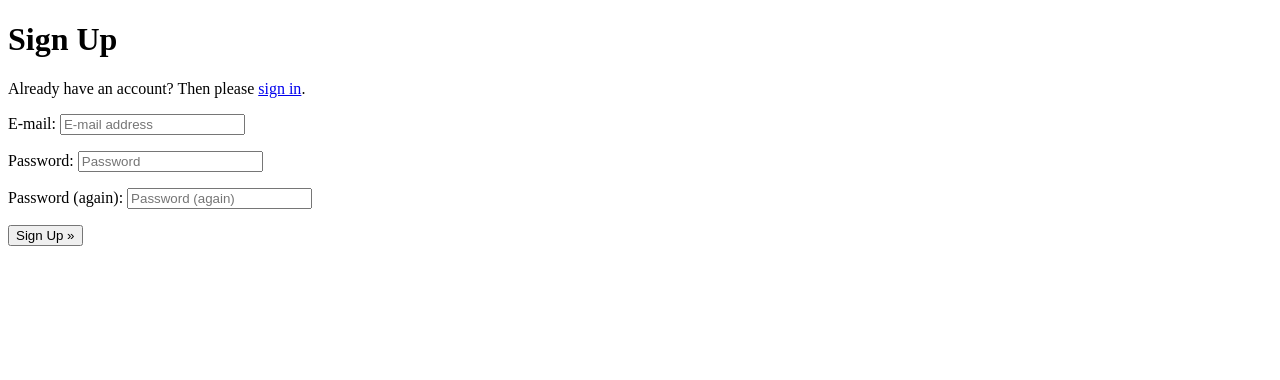
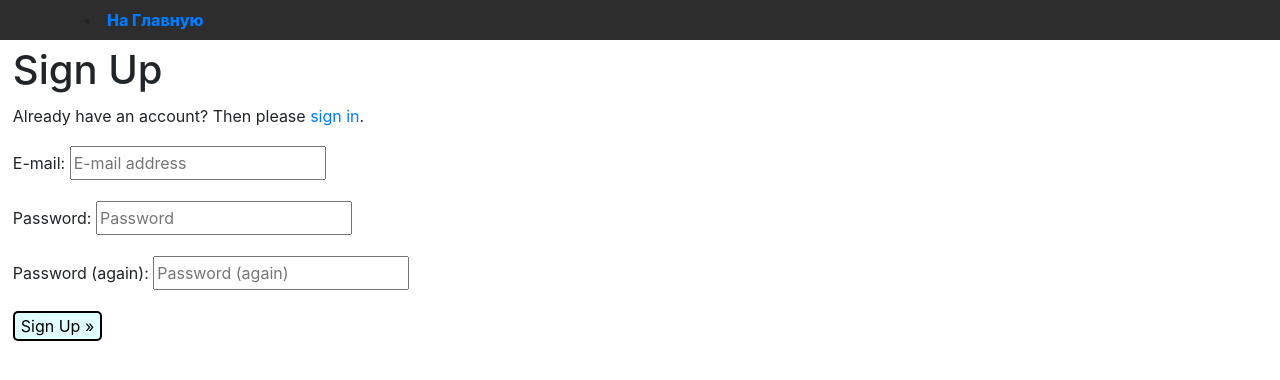
Before and after one commit to 1Likanica/Project_News_Portal, a Django app: page /accounts/signup/ in a window 1280 px wide. Shown: the top 380 px of the page. Run offline with Django 4.2, Linux system fonts and the light colour scheme; some libraries are stand-ins or nearby versions.

Commit message:
add file

```diff
--- a/NewsPaper/news/templates/news/account/base.html
+++ b/NewsPaper/news/templates/news/account/base.html
@@ -1,14 +1,48 @@
-<!DOCTYPE html>
+{% load static %}
+
+{% block MyCss %}
+
+{% endblock %}
 <html>
     <head>
+        <link rel="icon" href="{% static 'img/icon.png' %}" sizes="32x32">
+        <link rel="stylesheet" href="{% static 'css/base.css' %}">
+        <link rel="stylesheet" href="{% static 'css/bootstrap.min.css' %}">
+        <link rel="stylesheet" href="{% static 'css/font-awesome.min.css' %}">
         <title>{% block head_title %}{% endblock head_title %}</title>
+        <script src="https://code.jquery.com/jquery-3.6.2.min.js" integrity="sha256-2krYZKh//PcchRtd+H+VyyQoZ/e3EcrkxhM8ycwASPA=" crossorigin="anonymous"></script>
+        <script src="{% static 'js/bootstrap.min.js' %}"></script>
     </head>
     <body>
+    <style>
+        button {
+            border-radius: 5px;
+            color: black;
+            background-color: #E0FFFF;
+            border: 2px solid;
+            cursor: pointer;
+        }
+
+        button:hover {
+            background-color: #7FFFD4;
+            color: black;
+            box-shadow: 0 12px 16px 0 rgba(0,0,0,0.24), 0 17px 50px 0 rgba(0,0,0,0.19);
+        }
+    </style>
+        <div class="navbar navbar-inverse navbar-fixed-top">
+            <div class="container">
+                <tr class="nav navbar-nav navbar-right">
+                    <li><a href="http://127.0.0.1:8000/">На Главную</a></li>
+                </tr>
+            </div>
+        </div>
+        <div style="margin-left:1%; margin-top:0.5%">
             {% block body %}
             {% block content %}
             {% endblock content %}
             {% endblock body %}
             {% block extra_body %}
             {% endblock extra_body %}
+        </div>
     </body>
 </html>
```
Also changed, not shown: NewsPaper/db.sqlite3. Lines whose indentation alone changed are shown as unchanged.
